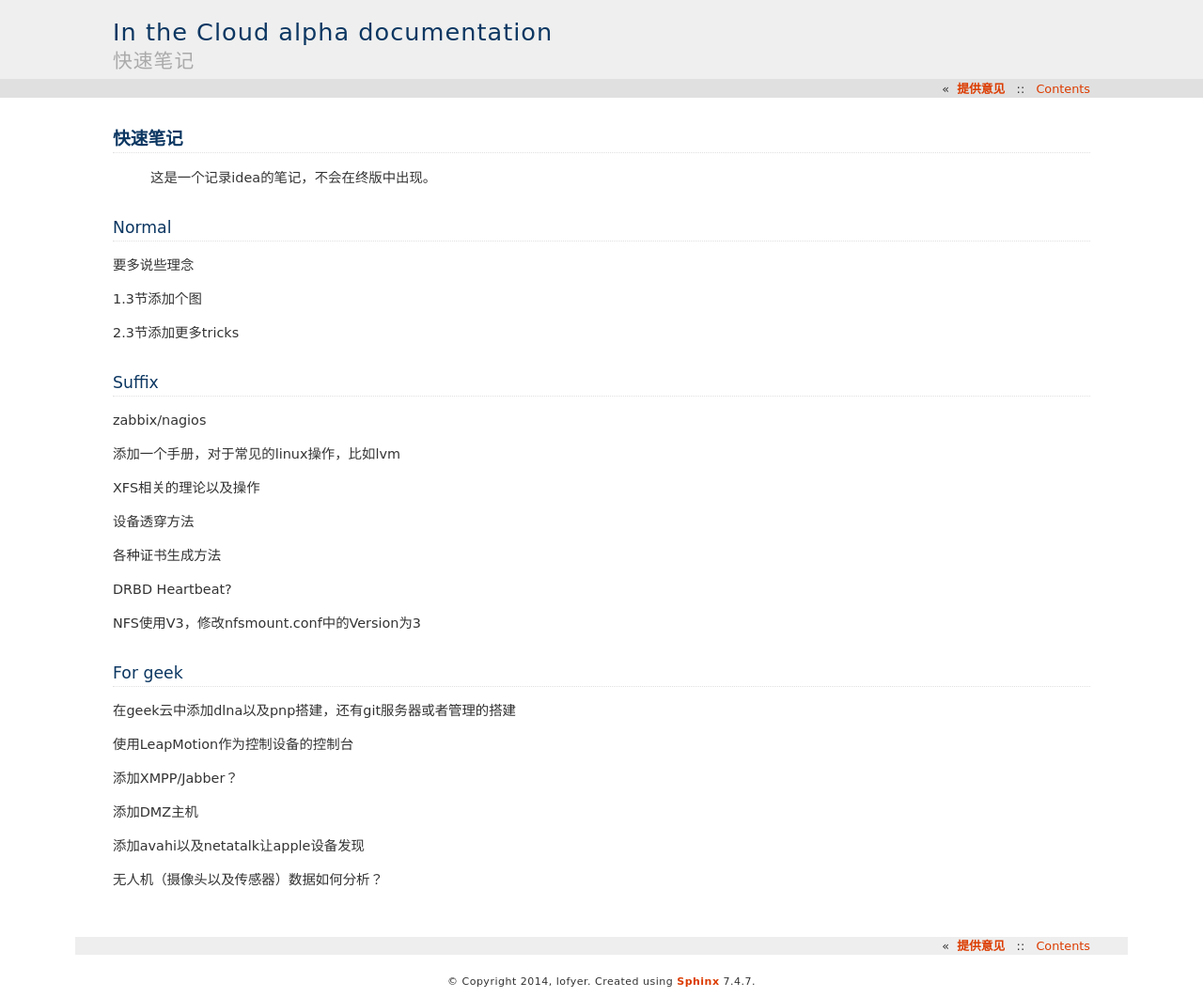
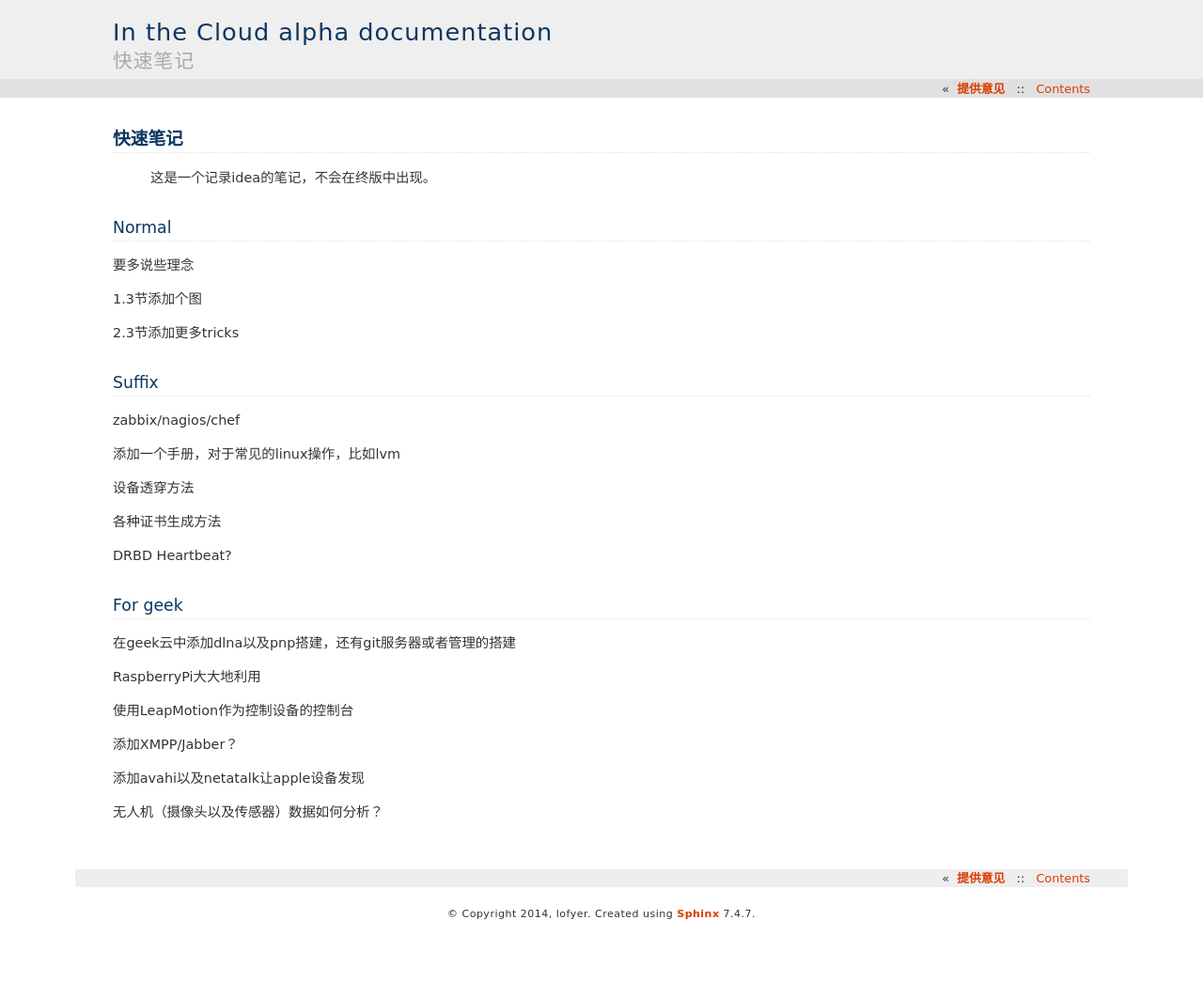
Before and after one commit to lofyer/InTheCloud, a Sphinx documentation site: the page built from source/TODO.rst, in a window 1280 px wide. Shown: the whole page at 94% size. Built offline with Sphinx 7.4.7, drawn with Linux system fonts in a browser that asks for light colours; formulas are drawn with MathJax 3; after the commit the page ends 990 px from its top, so only the background shows below that.

```diff
--- a/source/TODO.rst
+++ b/source/TODO.rst
@@ -17,11 +17,9 @@
 Suffix
 --------
 
-zabbix/nagios
+zabbix/nagios/chef
 
 添加一个手册，对于常见的linux操作，比如lvm
-
-XFS相关的理论以及操作
 
 设备透穿方法
 
@@ -29,19 +27,17 @@
 
 DRBD Heartbeat?
 
-NFS使用V3，修改nfsmount.conf中的Version为3
-
 For geek
 --------
 
 在geek云中添加dlna以及pnp搭建，还有git服务器或者管理的搭建
 
+RaspberryPi大大地利用
+
 使用LeapMotion作为控制设备的控制台
 
 添加XMPP/Jabber？
 
-添加DMZ主机
-
 添加avahi以及netatalk让apple设备发现
 
 无人机（摄像头以及传感器）数据如何分析？
--- a/source/posts/ch00.rst
+++ b/source/posts/ch00.rst
@@ -76,7 +76,7 @@
 
   + 3. LDAP/AD服务器
 
-  + 4. SDN交换机折腾
+  + 4. SDN交换机
 
 - Geek家居云
 
--- a/source/posts/ch03.rst
+++ b/source/posts/ch03.rst
@@ -108,7 +112,6 @@
     gs3.example.com:/gluster_brick0 gs4.example.com:/gluster_brick0 \
     gs1.example.com:/gluster_brick1 gs2.example.com:/gluster_brick1 \
     gs3.example.com:/gluster_brick1 gs4.example.com:/gluster_brick1 force
-
 
 由于管理端以及节点的网络服务依赖于 **network** 而非 **NetworkManager** ，我们需要启用前者禁用后者，在每一台服务器上都进行如下类似配置修改网络。
 
```
Also changed, not shown: other parts of source/posts/ch03.rst (+4 -0 lines), source/posts/appendix01.rst (+22 -0 lines).
